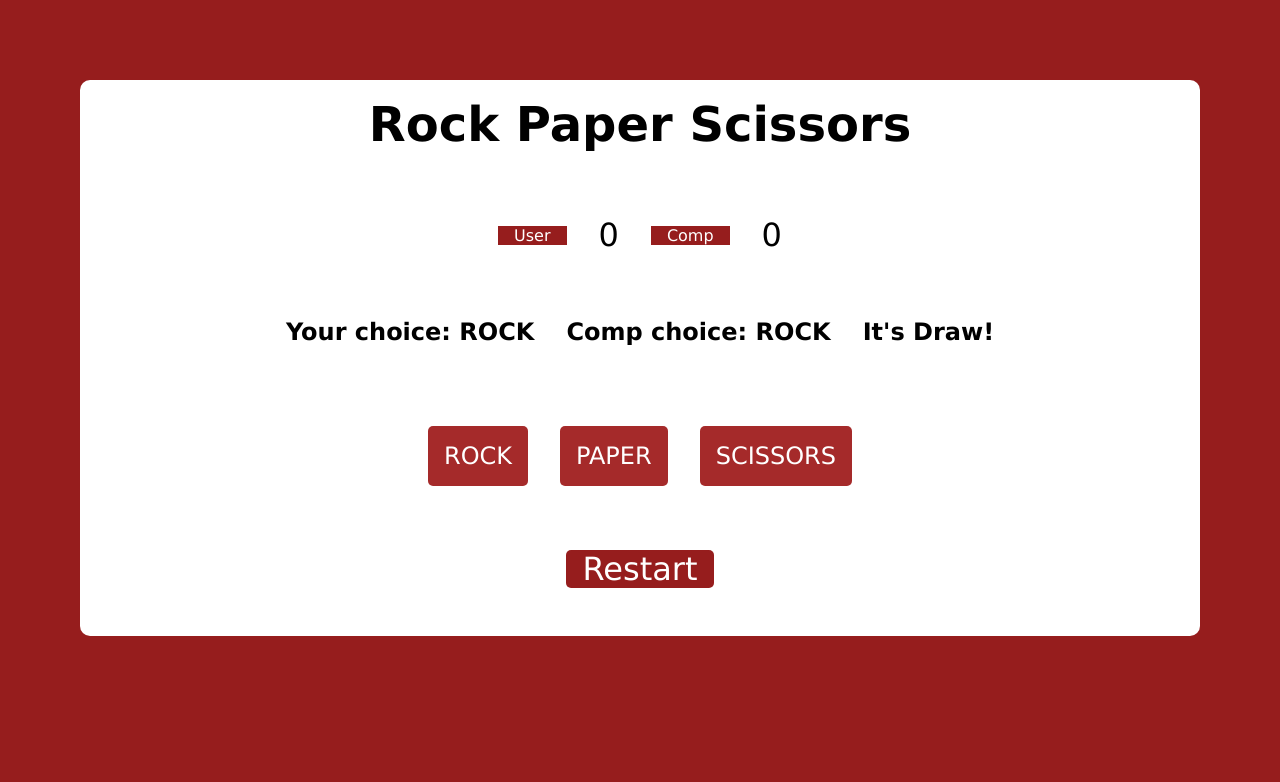
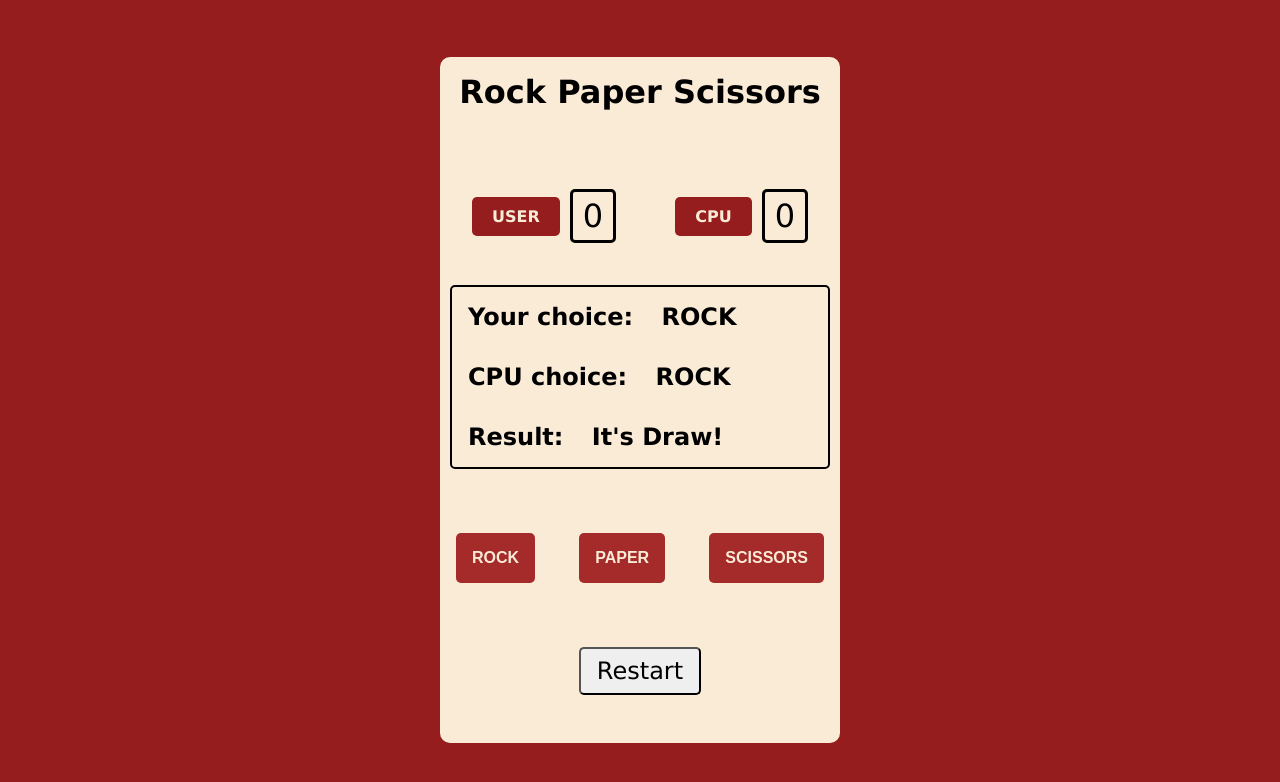
Before and after one commit to mjml72/rock-paper-scissors, a plain HTML site: page index.html in a window 1280 px wide. Both pictures are taken after a click on the button "ROCK". Drawn offline with Linux system fonts and the light colour scheme.

Commit message:
mejoras visuales

```diff
--- a/app.js
+++ b/app.js
@@ -1,38 +1,38 @@
 const userScoreDisplay = document.getElementById("user-score");
-const compScoreDisplay = document.getElementById("computer-score");
+const computerScoreDisplay = document.getElementById("computer-score");
 const userChoiceDisplay = document.getElementById("user-choice");
-const compChoiceDisplay = document.getElementById("comp-choice");
+const computerChoiceDisplay = document.getElementById("comp-choice");
 const result = document.getElementById("result");
 const btns = document.querySelectorAll(".btn");
 const reset = document.getElementById("reset")
 let userScore = 0;
 let compScore = 0;
-let userChoice, compChoice;
+let userChoice, computerChoice;
 const choices = ["rock", "paper", "scissors"];
 
 reset.addEventListener("click", ()=>{
-    window.location.reload(true);
+    location.reload(true);
 });
 
 
 btns.forEach(element => {
     element.addEventListener("click", (event)=>{
         userChoice = event.target.id;
-        userChoiceDisplay.textContent = `Your choice: ${userChoice.toUpperCase()}`;
+        userChoiceDisplay.textContent = `${userChoice.toUpperCase()}`;
         game(userChoice);
     })
 });
 
-function generateCompChoice() {
-    compChoice = choices[Math.floor(Math.random() * 3)];
-    compChoiceDisplay.textContent = `Comp choice: ${compChoice.toUpperCase()}`;
-    return compChoice;
+function generateCpuChoice() {
+    computerChoice = choices[Math.floor(Math.random() * 3)];
+    computerChoiceDisplay.textContent = `${computerChoice.toUpperCase()}`;
+    return computerChoice;
 }
 
 function game(userChoice) {
-    compChoice = generateCompChoice();
+    computerChoice = generateCpuChoice();
 
-    switch(userChoice + compChoice){
+    switch(userChoice + computerChoice){
         case "rockscissors":
         case "paperrock":
         case "scissorspaper":
@@ -45,7 +45,7 @@ function game(userChoice) {
         case "scissorsrock":
            result.textContent = " You Lose!";
            compScore ++;
-           compScoreDisplay.textContent = compScore;
+           computerScoreDisplay.textContent = compScore;
            break;
         case "rockrock":
         case "paperpaper":
--- a/index.html
+++ b/index.html
@@ -13,13 +13,13 @@
             <h1>Rock Paper Scissors</h1>
         </div>
         <div class="scoreboard">
-            <p>User</p><span id="user-score">0</span>
-            <p>Comp</p><span id="computer-score">0</span>
+            <div><p>USER</p><span id="user-score">0</span></div>
+            <div><p>CPU</p><span id="computer-score">0</span></div>
         </div>
         <div class="infogame">
-            <h2 id="user-choice"></h2>
-            <h2 id="comp-choice"></h2>
-            <h2 id="result"></h2>
+            <h2>Your choice: <span id="user-choice"></span></h2>
+            <h2>CPU choice: <span id="comp-choice"></span></h2>
+            <h2>Result: <span id="result"></span></h2>
         </div>
         <div class="boardgame">
             <button class="btn" id="rock">ROCK</button>
--- a/styles.css
+++ b/styles.css
@@ -7,13 +7,18 @@
 body {
     font-family: Verdana, Geneva, Tahoma, sans-serif;
     background-color: rgb(150, 29, 29);
+    display: flex;
+    font-size: 16px;
+    justify-content: center;
+    align-items: center;
+    height: 100vh;
 }
 
 .container {
-    background-color: white;
+    background-color: antiquewhite;
     border-radius: 10px;
-    overflow: hidden;
-    margin: 5rem;
+    width: 400px;
+
 }
 
 .header {
@@ -21,54 +26,67 @@ body {
     padding: 1rem;
 }
 
-.header h1 {
-    font-size: 3rem;
-}
 .scoreboard {
     display: flex;
-    justify-content: center;
+    justify-content: space-between;
     align-items: center;
     padding: 2rem;
+    width: 100%;
+    margin-top: 30px;
 }
 
+.scoreboard div {
+    display: flex;
+    align-items: center;
+}
 .scoreboard span {
     font-size: 2rem;
-    padding: 1rem;
+    border: 3px solid black;
+    padding: 5px 10px;
+    border-radius: 5px;
 }
 
 .scoreboard p {
     background-color: rgb(150, 29, 29);
     font-size: 1rem;
-    padding: 0 1rem;
-    margin: 0 1rem;
-    color: white;
+    font-weight: bold;
+    padding: 10px 20px;
+    color: antiquewhite;
+    border-radius: 5px;
+    margin-right: 10px;
 }
 
 .infogame {
-    display: flex;
-    justify-content: center;
-    flex-wrap: wrap;
+    border:  2px solid black;
+    margin: 10px;
+    border-radius: 5px;
 }
 
 .infogame h2 {
     padding: 1rem;
 }
 
+.infogame span {
+    margin-left: 20px;
+}
+
 .boardgame {
     display: flex;
-    justify-content: center;
-    flex-wrap: wrap;
+    justify-content: space-between;
+    align-items: center;
     margin: 3rem 0;
 }
 
 .boardgame .btn {
     background-color: brown;
     cursor: pointer;
-    color: white;
+    color: antiquewhite;
+    font-weight: bold;
     margin: 1rem 1rem;
     padding: 1rem;
     border-radius: 5px;
-    font-size: 1.5rem;
+    font-size: 1rem;
+    border: none;
 }
 
 .boardgame .btn:hover,
@@ -78,35 +96,13 @@ button:active {
     background-color: rgba(165, 42, 42, 0.5);
 }
 
-button {
-    background-color: rgb(150, 29, 29);
+#reset {
     font-family: Verdana, Geneva, Tahoma, sans-serif;
-    color: white;
-    padding: 0 1rem;
     border-radius: 5px;
     cursor: pointer;
     display: block;
     margin: 0 auto;
     margin-bottom: 3rem;
-    border: none;
-    font-size: 2rem;
+    font-size: 1.5rem;
+    padding: 0.5rem 1rem;
 }
-
-@media screen and (max-width: 700px) {
-    .container {
-        margin: 1rem 1rem;
-    }
-
-    .scoreboard {
-        flex-direction: column;
-        padding: 1rem;
-    }
-
-    .infogame h2 {
-        padding: 0.5rem;
-    }
-
-    .boardgame{
-        margin: 1rem 0;
-    }
-}
```
